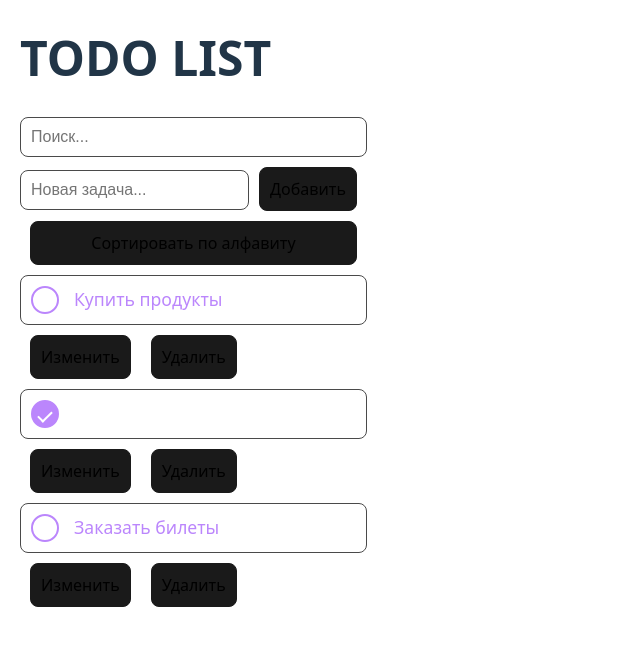
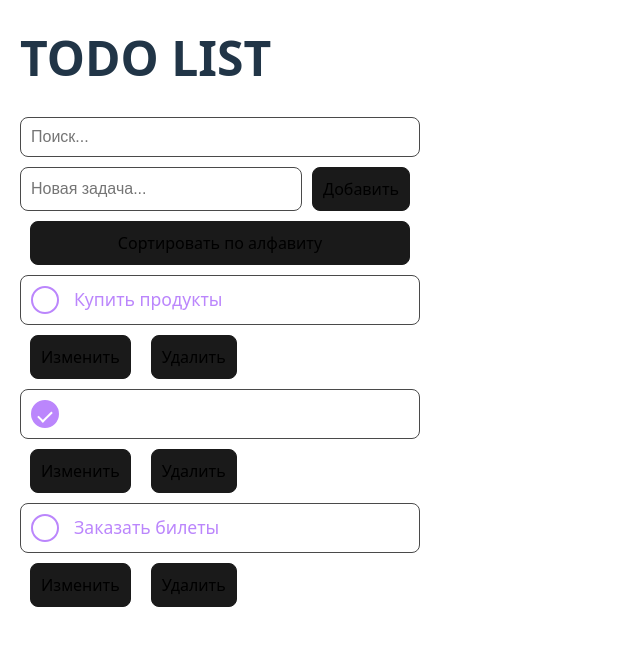
Before and after one commit to KarinaKold/REACT-Result, a React (Vite) app: page / in a window 1280 px wide. Shown: the top 646 px of the page, without its empty margins (0-640 px from the left). Built offline with nearby package versions, Linux system fonts and the light colour scheme; data requests are answered from the project's data file.

Commit message:
style: fix component styles, add constants

```diff
--- a/src/App.module.css
+++ b/src/App.module.css
@@ -8,4 +8,5 @@
 	display: flex;
 	flex-direction: column;
 	margin: 0 20px;
+	width: 400px;
 }
--- a/src/components/AddTodoForm/AddTodoForm.jsx
+++ b/src/components/AddTodoForm/AddTodoForm.jsx
@@ -18,7 +18,7 @@ export const AddTodoForm = ({ setTodos }) => {
 	};
 
 	return (
-		<form onSubmit={handleAddTodo}>
+		<form className={styles.addForm} onSubmit={handleAddTodo}>
 			<Input
 				type="text"
 				placeholder="Новая задача..."
--- a/src/components/AddTodoForm/AddTodoForm.module.css
+++ b/src/components/AddTodoForm/AddTodoForm.module.css
@@ -0,0 +1,8 @@
+.addForm {
+	width: 400px;
+	display: flex;
+}
+
+.addForm input {
+	flex-grow: 1;
+}
--- a/src/components/TodoList/TodoList.jsx
+++ b/src/components/TodoList/TodoList.jsx
@@ -53,7 +53,7 @@ export const TodoList = ({ todos, setTodos }) => {
 							<Button
 								action={isUpdating}
 								handleClick={() => handleSave(todo)}
-								clickName="Сохранить"
+								clickName={ACTIONS.save}
 							/>
 						</>
 					) : (
--- a/src/constants.js
+++ b/src/constants.js
@@ -2,6 +2,7 @@ export const ACTIONS = {
 	add: 'Добавить',
 	update: 'Изменить',
 	delete: 'Удалить',
+	save: 'Сохранить',
 	sort: 'Сортировать по алфавиту',
 	unsort: 'Сбросить сортировку',
 };
```
